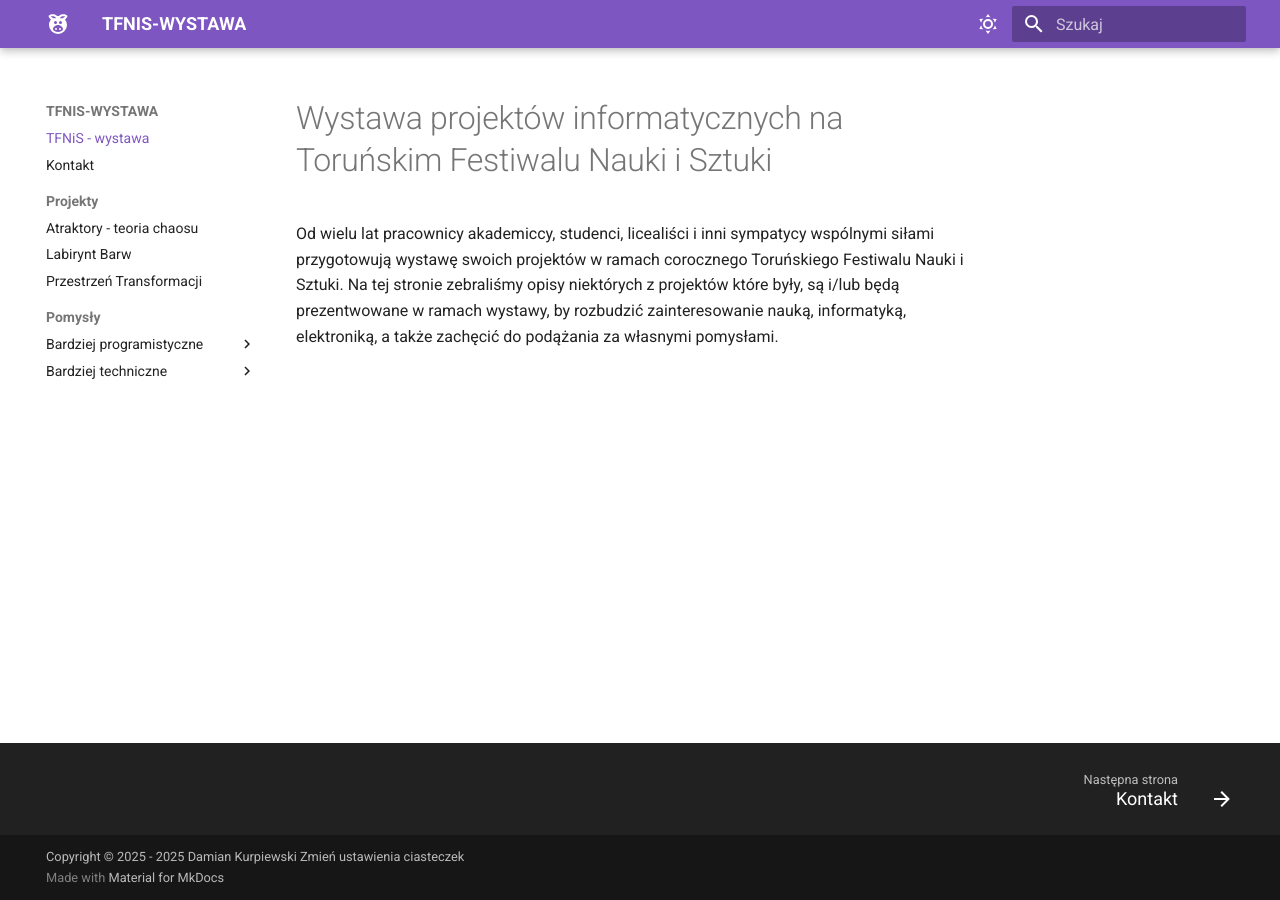
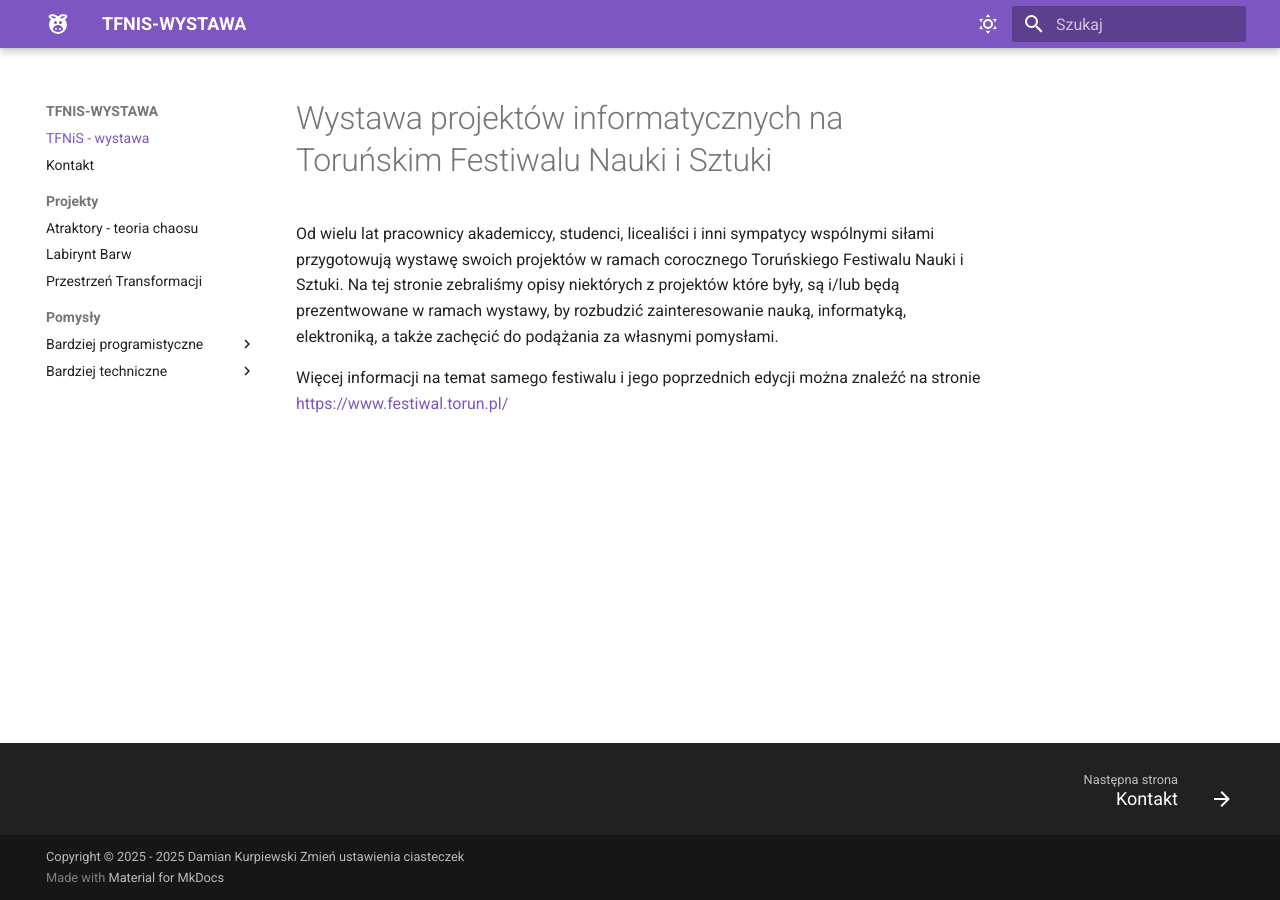
Before and after one commit to blackbat13/tfnis-wystawa, an MkDocs documentation site: the page built from docs/index.md, in a window 1280 px wide. Built offline with MkDocs 1.6.1 and Material for MkDocs 9.7.7, drawn with Linux system fonts in a browser that asks for light colours; plug-ins that fetch from the network failed and are left out.

Commit message:
Update index.md

```diff
--- a/docs/index.md
+++ b/docs/index.md
@@ -1,3 +1,5 @@
 # Wystawa projektów informatycznych na Toruńskim Festiwalu Nauki i Sztuki
 
 Od wielu lat pracownicy akademiccy, studenci, licealiści i inni sympatycy wspólnymi siłami przygotowują wystawę swoich projektów w ramach corocznego Toruńskiego Festiwalu Nauki i Sztuki. Na tej stronie zebraliśmy opisy niektórych z projektów które były, są i/lub będą prezentwowane w ramach wystawy, by rozbudzić zainteresowanie nauką, informatyką, elektroniką, a także zachęcić do podążania za własnymi pomysłami.
+
+Więcej informacji na temat samego festiwalu i jego poprzednich edycji można znaleźć na stronie [https://www.festiwal.torun.pl/](https://www.festiwal.torun.pl/)
```
